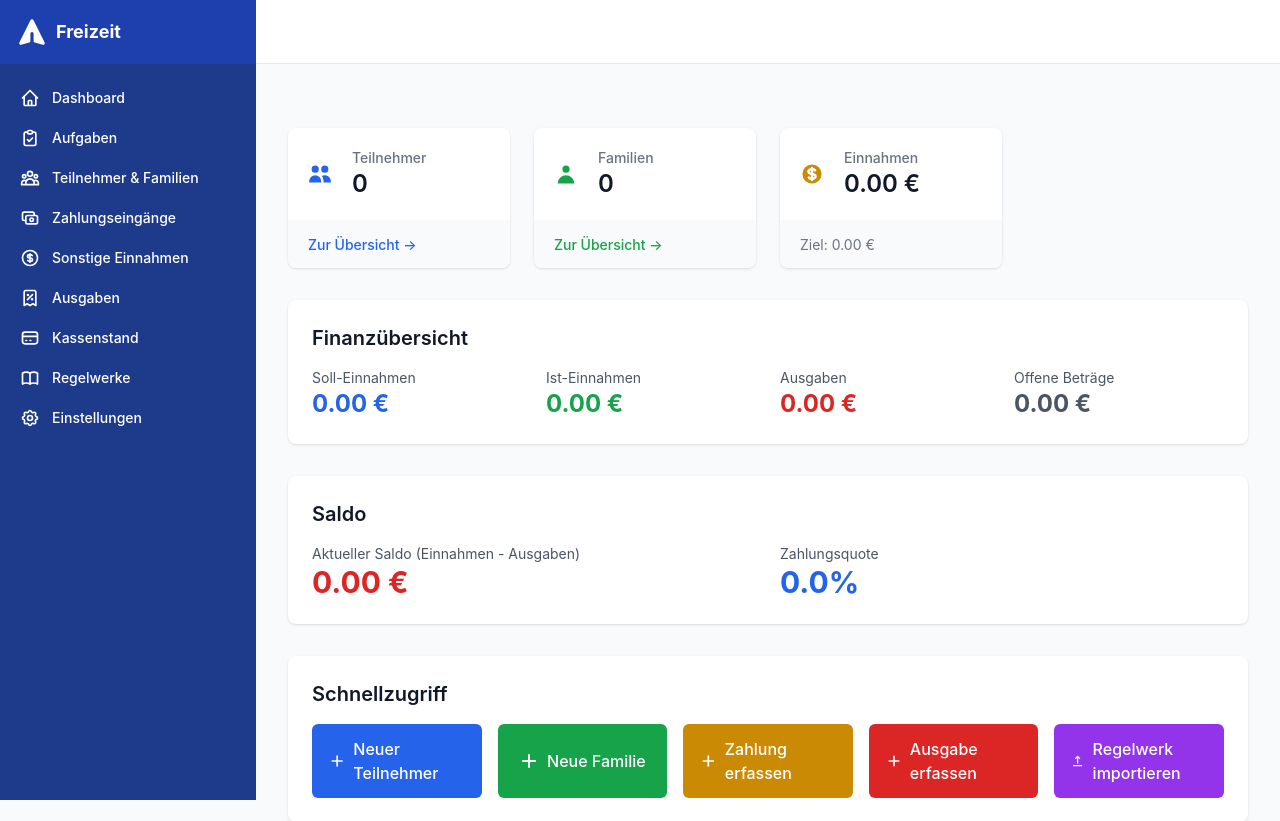
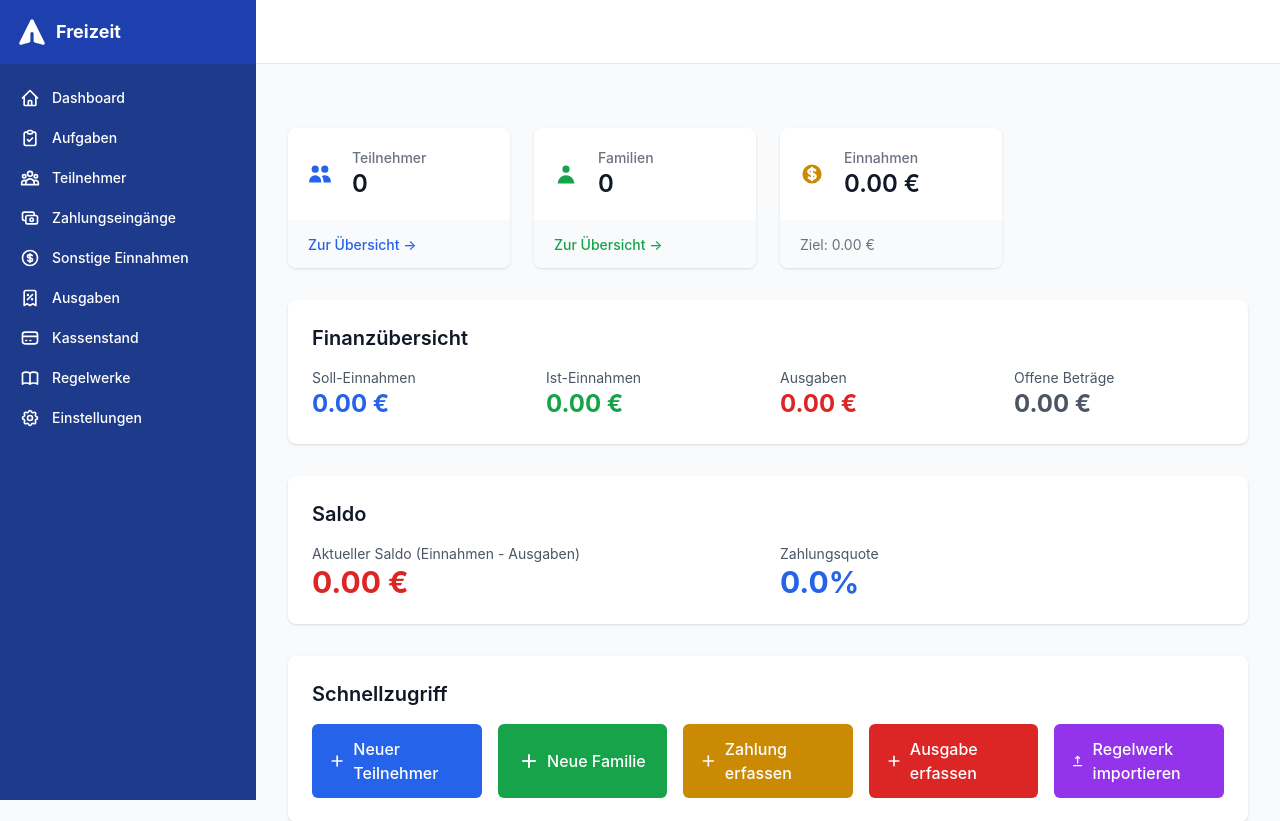
Before and after one commit to ptC7H12/MGBFreizeitplaner, a Python web app: template app/templates/dashboard.html in a window 1280 px wide. Shown: the top 821 px of the page. Run offline with Jinja, Linux system fonts and the light colour scheme; the template is opened without the code that fills it, so the values that code supplies are empty; some libraries are stand-ins or nearby versions.

Commit message:
Fix: Menüpunkt zurück zu 'Teilnehmer' umbenannt

```diff
--- a/app/templates/components/navbar.html
+++ b/app/templates/components/navbar.html
@@ -52,7 +52,7 @@
             <svg class="h-5 w-5 mr-3" fill="none" stroke="currentColor" viewBox="0 0 24 24">
                 <path stroke-linecap="round" stroke-linejoin="round" stroke-width="2" d="M17 20h5v-2a3 3 0 00-5.356-1.857M17 20H7m10 0v-2c0-.656-.126-1.283-.356-1.857M7 20H2v-2a3 3 0 015.356-1.857M7 20v-2c0-.656.126-1.283.356-1.857m0 0a5.002 5.002 0 019.288 0M15 7a3 3 0 11-6 0 3 3 0 016 0zm6 3a2 2 0 11-4 0 2 2 0 014 0zM7 10a2 2 0 11-4 0 2 2 0 014 0z"/>
             </svg>
-            Teilnehmer & Familien
+            Teilnehmer
         </a>
 
         <a href="/payments" class="flex items-center px-3 py-2 text-sm font-medium rounded-md hover:bg-blue-800 transition {% if request.url.path.startswith('/payments') %}bg-blue-700{% endif %}">
```
